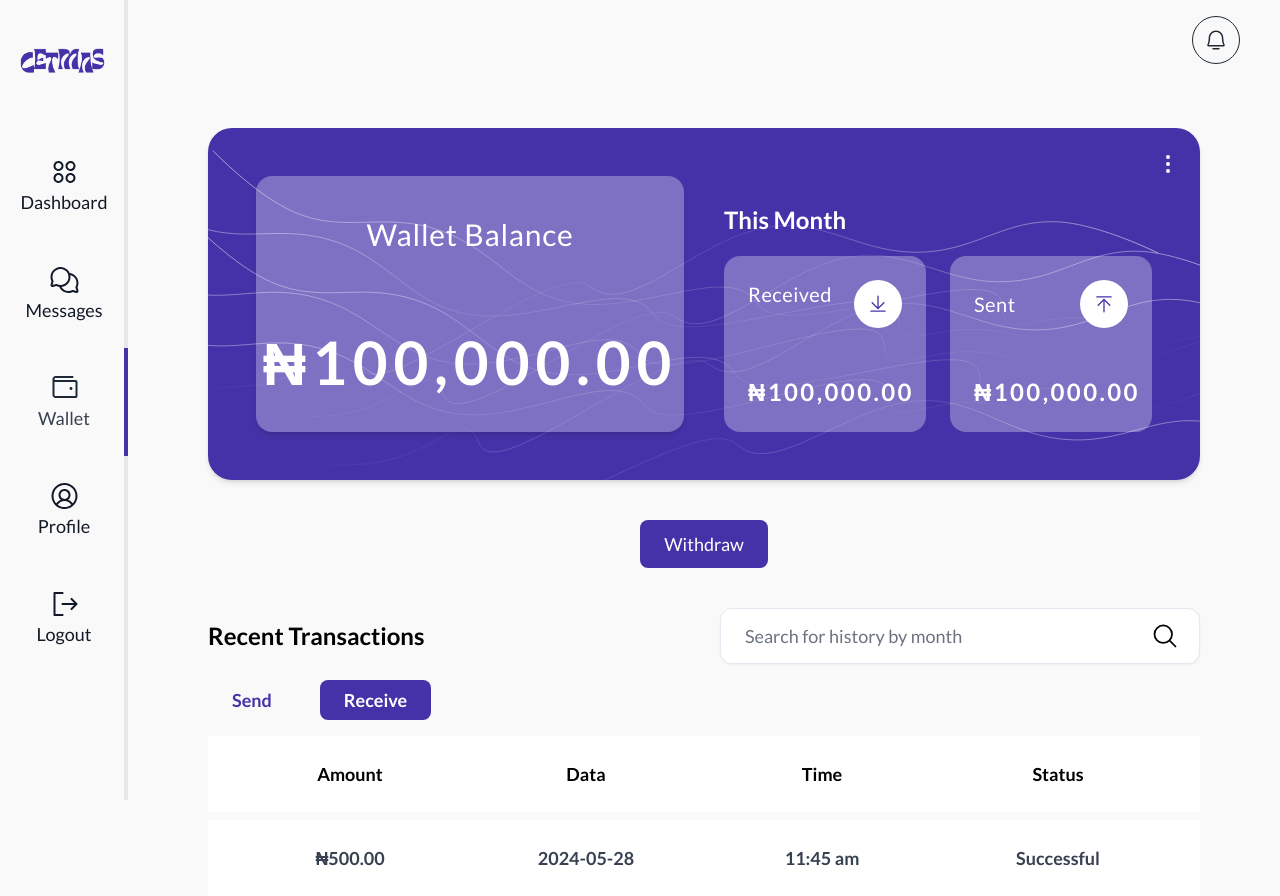
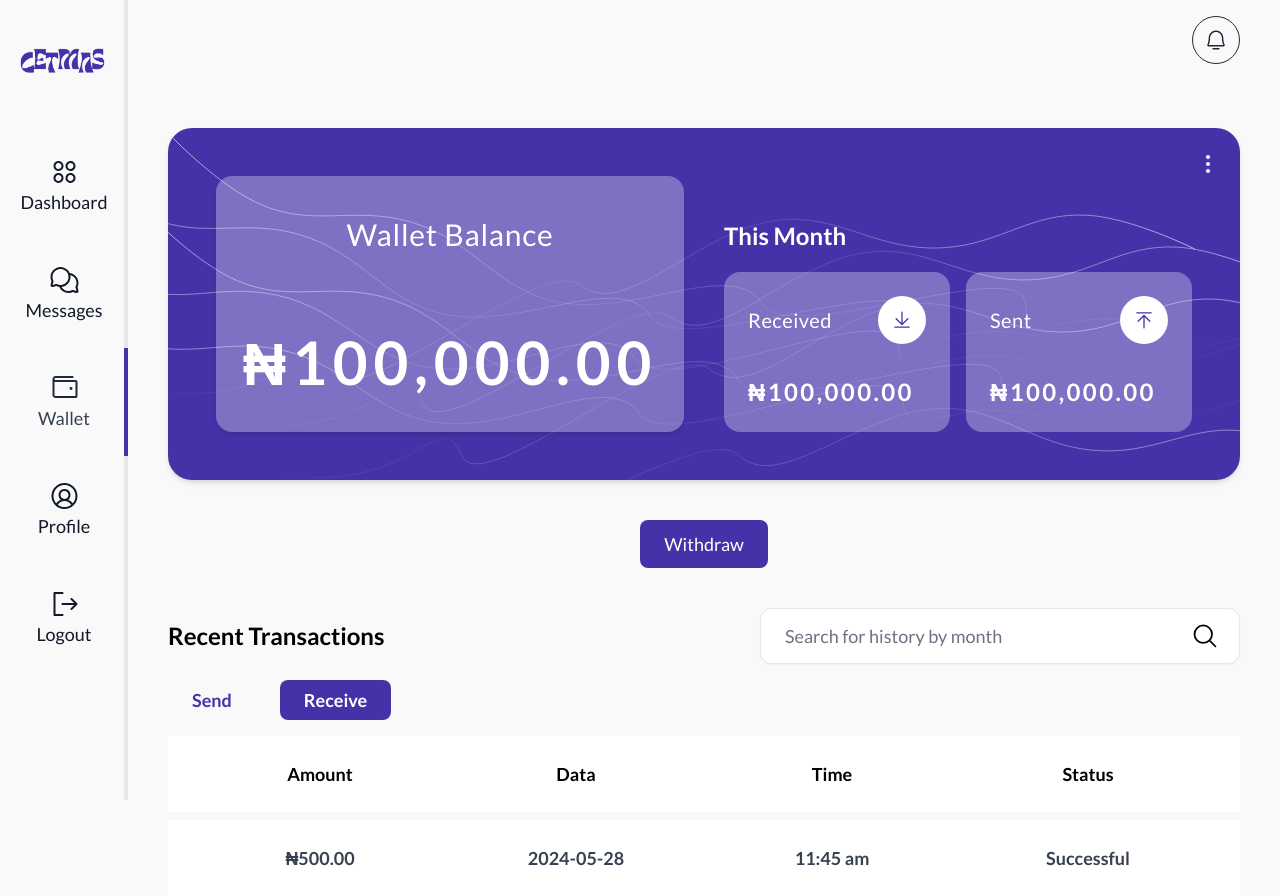
Before and after one commit to springboot20/CETMAS-LANDING-PAGE, a React (Vite) app: page /admin/wallet in a window 1280 px wide. Built offline with nearby package versions, Linux system fonts and the light colour scheme; a web font is replaced by a local one.

Commit message:
wallet page component modified

```diff
--- a/src/pages/dashboard/common/wallet/Wallet.tsx
+++ b/src/pages/dashboard/common/wallet/Wallet.tsx
@@ -29,16 +29,18 @@ export const Wallet: React.FC = () => {
     setOpen(false);
   };
 
+  console.log(pathname.split("/").includes("client"));
+
   return (
     <>
       <WithdrawModal isOpen={open} close={handleClose} />
-      <section className="mt-32 px-4 lg:px-20">
+      <section className="mt-32 px-4 lg:px-10">
         <div className="mx-auto space-y-10">
           <div className="space-y-10">
             <Card className="relative bg-[#4632A8] rounded-3xl xl:p-12">
               <BackgroundIcon className="absolute w-full left-0 h-full top-0" />
-              {pathname.includes("/client") ||
-                (pathname.includes("/admin") && (
+              {pathname.split("/").includes("client") ||
+              pathname.split("/").includes("admin") ? (
                 <button className="absolute right-5 top-5">
                   <span className="sr-only">open menu</span>
                   <EllipsisVertical
@@ -46,7 +48,7 @@ export const Wallet: React.FC = () => {
                     aria-hidden={true}
                   />
                 </button>
-                ))}
+              ) : null}
               <div className="gap-5 grid grid-cols-1 lg:grid-cols-2 place-content-center place-items-center z-10 relative lg:gap-10">
                 <Card className="w-full bg-white/30 rounded-2xl flex items-center flex-col justify-center gap-20 h-full py-10  text-white">
                   <h3 className="capitalize text-2xl sm:text-lg md:text-2xl lg:text-3xl font-normal tracking-wide">
@@ -61,9 +63,9 @@ export const Wallet: React.FC = () => {
                   <h1 className="text-lg md:text-xl lg:text-2xl capitalize text-white font-semibold">
                     this month
                   </h1>
-                  <div className="grid grid-cols-1 sm:grid-cols-2 gap-6 w-full">
-                    <div className="p-6 bg-white/30 rounded-2xl flex items-start flex-col justify-between text-white w-full flex-shrink-0 h-44">
-                      <div className="flex items-start justify-between w-full">
+                  <div className="grid grid-cols-1 sm:grid-cols-2 gap-4 w-full">
+                    <div className="p-6 bg-white/30 rounded-2xl flex items-start flex-col justify-between text-white w-full flex-shrink-0 h-44 lg:h-40">
+                      <div className="flex items-center justify-between w-full">
                         <h3 className="capitalize text-xl sm:text-lg lg:text-xl font-normal tracking-wide">
                           received
                         </h3>
@@ -71,12 +73,12 @@ export const Wallet: React.FC = () => {
                           <ArrowLineDownIcon />
                         </span>
                       </div>
-                      <span className="text-lg md:text-2xl font-bold tracking-widest">
+                      <span className="text-lg sm:text-xl xl:text-2xl font-bold tracking-widest">
                         {formatPrice(walletBalance)}
                       </span>
                     </div>
 
-                    <div className="p-6 bg-white/30 rounded-2xl flex items-start flex-col justify-between text-white w-full flex-shrink-0 h-44">
+                    <div className="p-6 bg-white/30 rounded-2xl flex items-start flex-col justify-between text-white w-full flex-shrink-0 h-44 lg:h-40">
                       <div className="flex items-center justify-between w-full">
                         <h3 className="capitalize text-xl sm:text-lg lg:text-xl font-normal tracking-wide">
                           sent
@@ -85,7 +87,7 @@ export const Wallet: React.FC = () => {
                           <ArrowLineUpIcon />
                         </span>
                       </div>
-                      <span className="text-lg md:text-2xl font-bold tracking-widest">
+                      <span className="text-lg sm:text-xl xl:text-2xl font-bold tracking-widest">
                         {formatPrice(walletBalance)}
                       </span>
                     </div>
```
Lines whose indentation alone changed are shown as unchanged.
